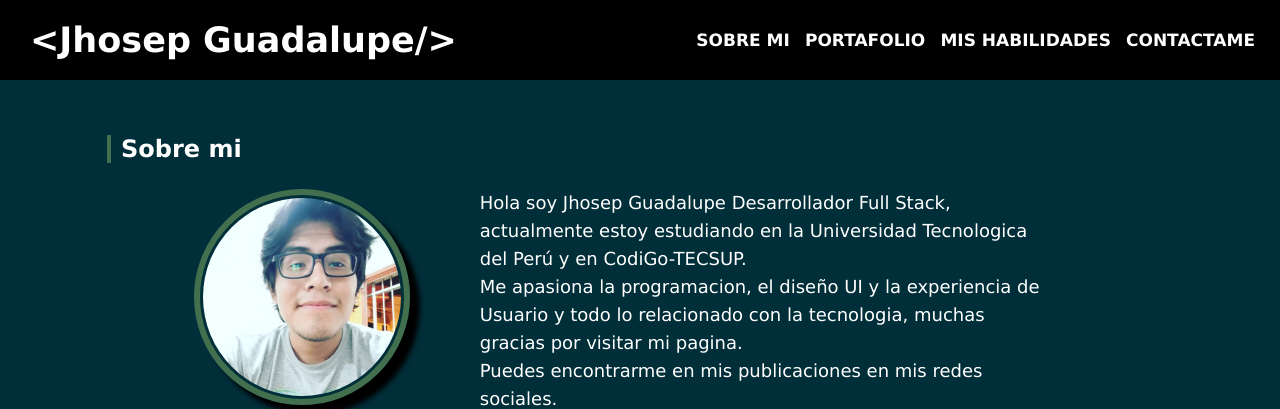
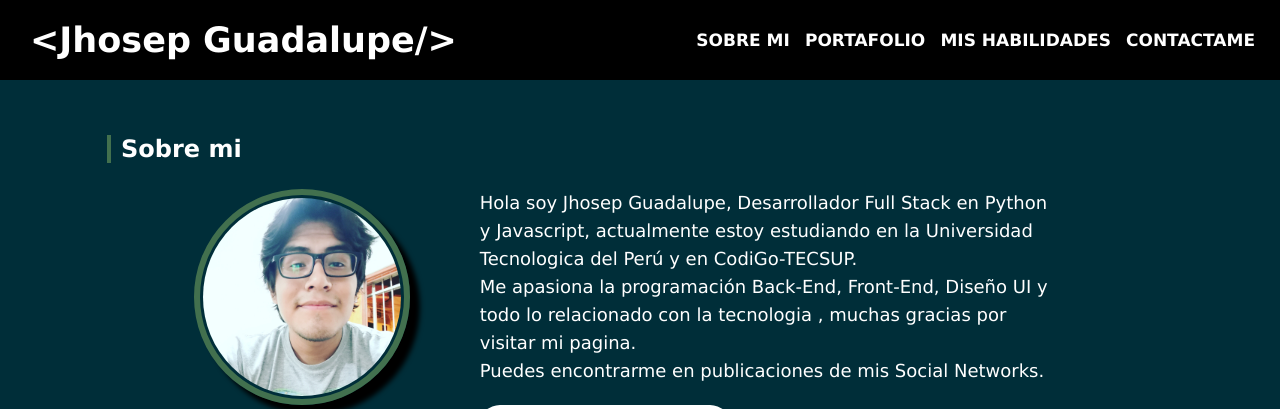
Before and after one commit to JhosepGC14/Portfolio2.0, a plain HTML site: page index.html in a window 1280 px wide. Shown: the top 409 px of the page. Drawn offline with nearby package versions, Linux system fonts and the light colour scheme.

Commit message:
Update index.html

```diff
--- a/index.html
+++ b/index.html
@@ -43,12 +43,12 @@
               <img class="imagenperfil" src="./images/perfil2.jpg" alt="perfil.jpg">
             </figure>
             <div class="contenedortext">
-              <p>Hola soy Jhosep Guadalupe Desarrollador Full Stack, actualmente estoy estudiando en la
+              <p>Hola soy Jhosep Guadalupe, Desarrollador Full Stack en Python y Javascript, actualmente estoy estudiando en la
                 Universidad Tecnologica del Perú y en CodiGo-TECSUP.</p>
-              <p>Me apasiona la programacion, el
-                diseño UI y la experiencia de Usuario y
-                todo lo relacionado con la tecnologia, muchas gracias por visitar mi pagina.</p>
-              <p>Puedes encontrarme en mis publicaciones en mis redes sociales.</p>
+              <p>Me apasiona la programación Back-End, Front-End,
+                Diseño UI y
+                todo lo relacionado con la tecnologia , muchas gracias por visitar mi pagina.</p>
+              <p>Puedes encontrarme en publicaciones de mis Social Networks.</p>
               <div class="social__content">
                 <a href="https://www.linkedin.com/in/jhosep-adolfo-guadalupe-culqui-b0b0b7195/" target="_blank"><img
                     src="./images/linkedin-with-circle.svg" alt=""></a>
```
